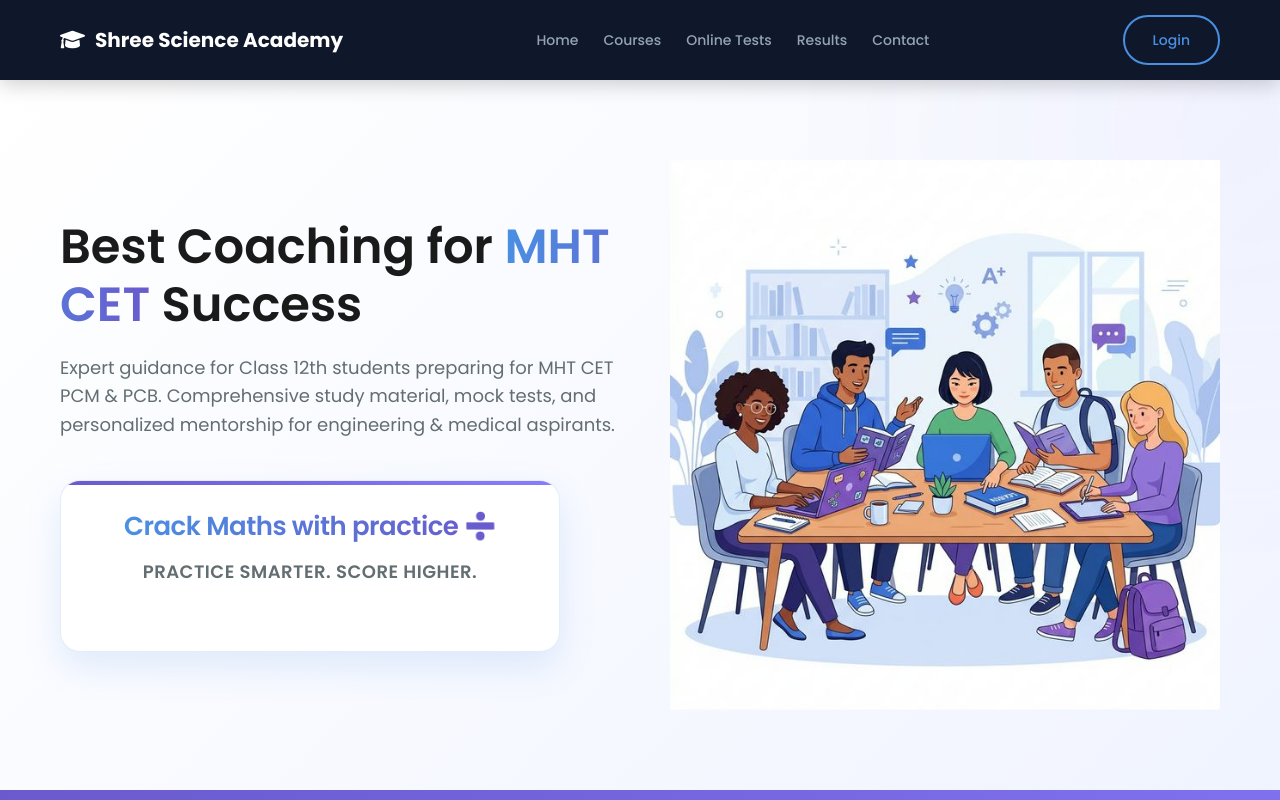
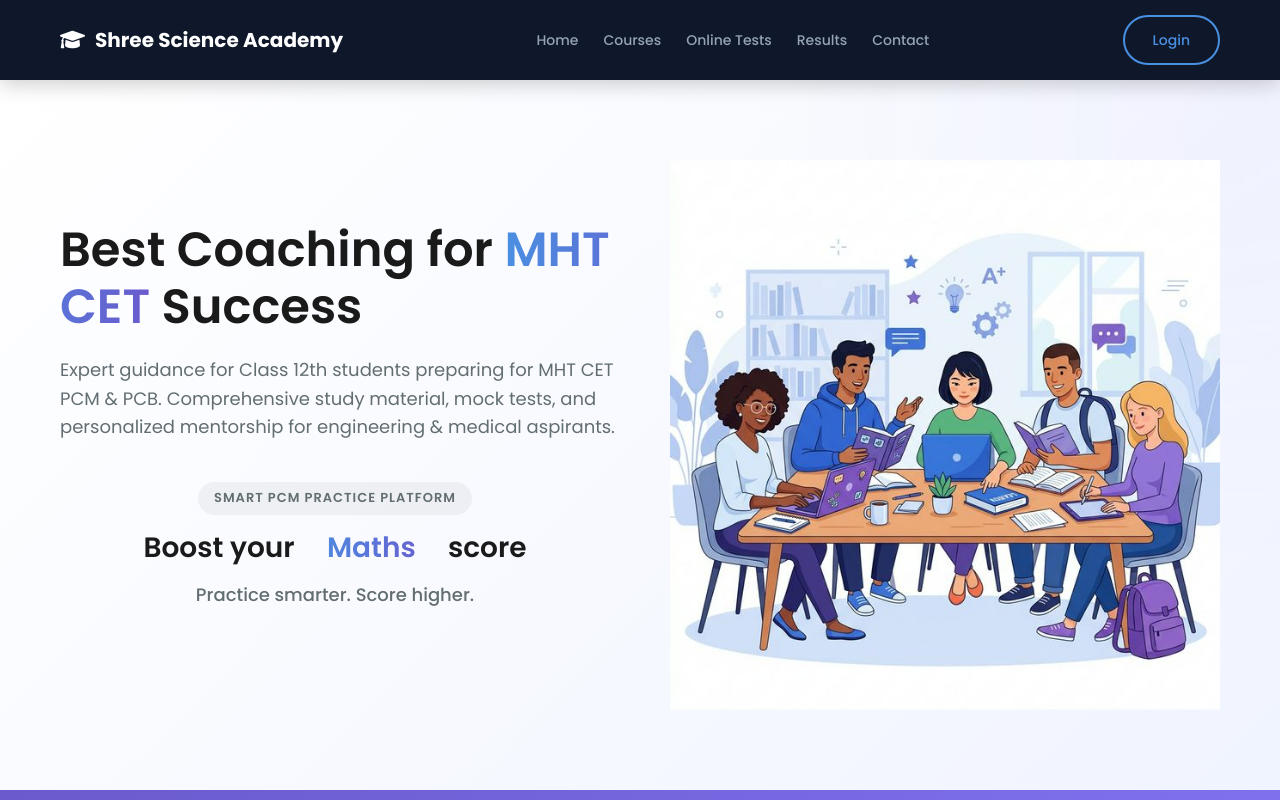
Before and after one commit to PatilSharvil/Shree-Classes-Proctored-Web-App, a React (Vite) app in the folder frontend/: page / in a window 1280 px wide. Shown: the top 800 px of the page. Built offline with nearby package versions, Linux system fonts and the light colour scheme; no server answers.

Commit message:
Enhanced The UI of Home page (Search Bar -> Card)

```diff
--- a/frontend/src/pages/LandingPage.css
+++ b/frontend/src/pages/LandingPage.css
@@ -214,52 +214,52 @@
     margin-bottom: 40px;
 }
 
-.rotating-text-container {
-    background: var(--white);
-    padding: 25px 40px;
-    border-radius: 20px;
-    box-shadow: 0 15px 35px rgba(74, 144, 226, 0.15);
-    border: 1px solid rgba(74, 144, 226, 0.15);
-    max-width: 500px;
+.modern-hero-text {
     text-align: center;
-    min-height: 130px;
+    max-width: 550px;
+    margin-top: 30px;
     display: flex;
     flex-direction: column;
+    align-items: center;
     justify-content: center;
-    align-items: center;
-    position: relative;
-    overflow: hidden;
 }
 
-.rotating-text-container::before {
-    content: '';
-    position: absolute;
-    top: 0;
-    left: 0;
-    width: 100%;
-    height: 4px;
-    background: var(--secondary-gradient);
+.top-label {
+    display: inline-block;
+    font-size: 13px;
+    font-weight: 600;
+    color: var(--text-light);
+    letter-spacing: 1px;
+    text-transform: uppercase;
+    margin-bottom: 15px;
+    background: rgba(99, 110, 114, 0.08);
+    padding: 6px 16px;
+    border-radius: 30px;
 }
 
-.rotating-text {
-    font-size: 26px;
+.main-heading {
+    font-size: 28px;
     font-weight: 800;
+    color: var(--text-dark);
+    margin-bottom: 15px;
+    line-height: 1.3;
+}
+
+.rotating-subject {
+    display: inline-block;
     background: linear-gradient(to right, #4A90E2, #6A5ACD);
     -webkit-background-clip: text;
     background-clip: text;
     -webkit-text-fill-color: transparent;
-    margin-bottom: 10px;
-    margin-top: 0;
-    letter-spacing: -0.5px;
+    padding: 0 4px;
+    min-width: 140px;
 }
 
-.rotating-subtitle {
-    font-size: 14px;
-    color: var(--text-light);
-    font-weight: 600;
+.sub-label {
+    font-size: 16px;
+    color: #4a5568;
+    font-weight: 500;
     margin: 0;
-    letter-spacing: 0.5px;
-    text-transform: uppercase;
 }
 
 .fade-animation {
--- a/frontend/src/pages/LandingPage.jsx
+++ b/frontend/src/pages/LandingPage.jsx
@@ -5,17 +5,13 @@ import './LandingPage.css';
 const LandingPage = () => {
   const navigate = useNavigate();
 
-  const [currentTextIndex, setCurrentTextIndex] = useState(0);
-  const rotatingTexts = [
-    "Boost your Physics score 📈",
-    "Master Chemistry concepts 🧪",
-    "Crack Maths with practice ➗"
-  ];
+  const [currentSubjectIndex, setCurrentSubjectIndex] = useState(0);
+  const subjects = ['Physics', 'Chemistry', 'Maths'];
 
   useEffect(() => {
     const interval = setInterval(() => {
-      setCurrentTextIndex((prevIndex) => (prevIndex + 1) % rotatingTexts.length);
-    }, 2500); // changes every 2.5 seconds
+      setCurrentSubjectIndex((prevIndex) => (prevIndex + 1) % subjects.length);
+    }, 2500);
     return () => clearInterval(interval);
   }, []);
 
@@ -139,11 +135,12 @@ const LandingPage = () => {
           <div className="hero-text">
             <h1>Best Coaching for <span>MHT CET</span> Success</h1>
             <p>Expert guidance for Class 12th students preparing for MHT CET PCM & PCB. Comprehensive study material, mock tests, and personalized mentorship for engineering & medical aspirants.</p>
-            <div className="rotating-text-container">
-              <h2 key={currentTextIndex} className="rotating-text fade-animation">
-                {rotatingTexts[currentTextIndex]}
+            <div className="modern-hero-text">
+              <span className="top-label">Smart PCM Practice Platform</span>
+              <h2 className="main-heading">
+                Boost your <span className="rotating-subject fade-animation" key={currentSubjectIndex}>{subjects[currentSubjectIndex]}</span> score
               </h2>
-              <p className="rotating-subtitle">Practice smarter. Score higher.</p>
+              <p className="sub-label">Practice smarter. Score higher.</p>
             </div>
           </div>
           <div className="hero-image">
```
